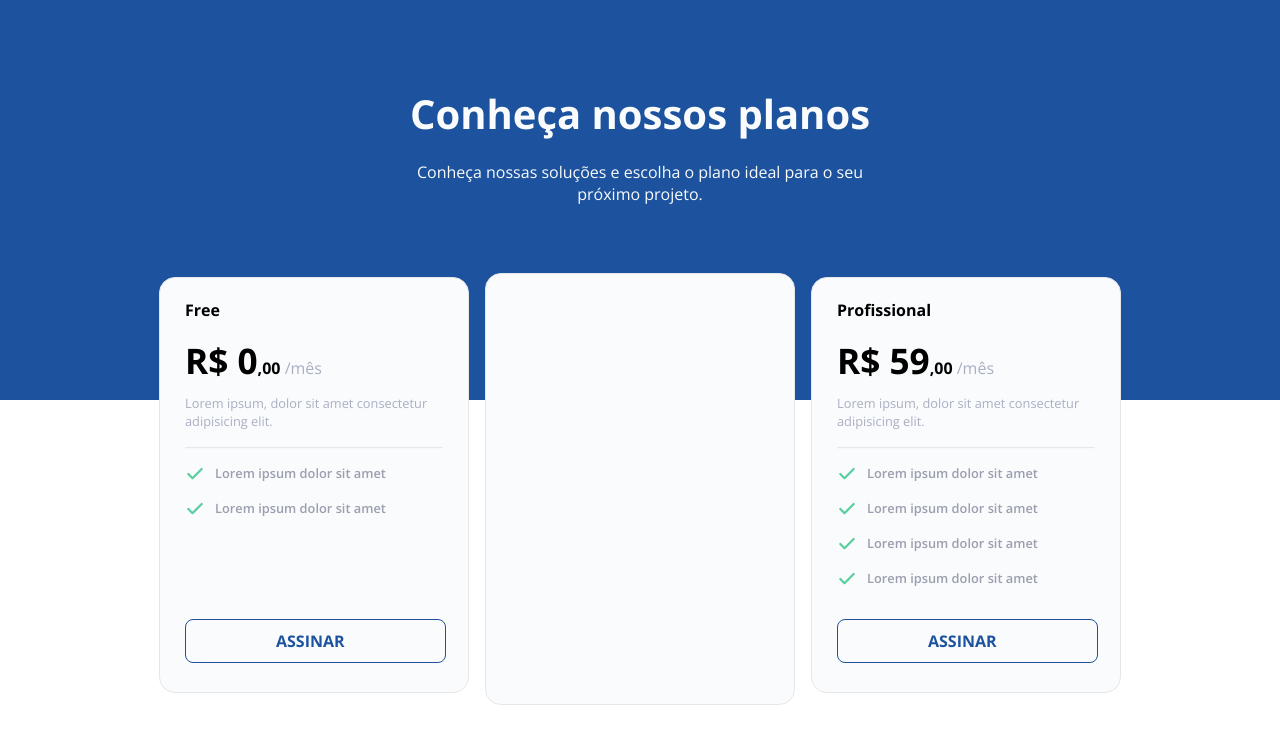
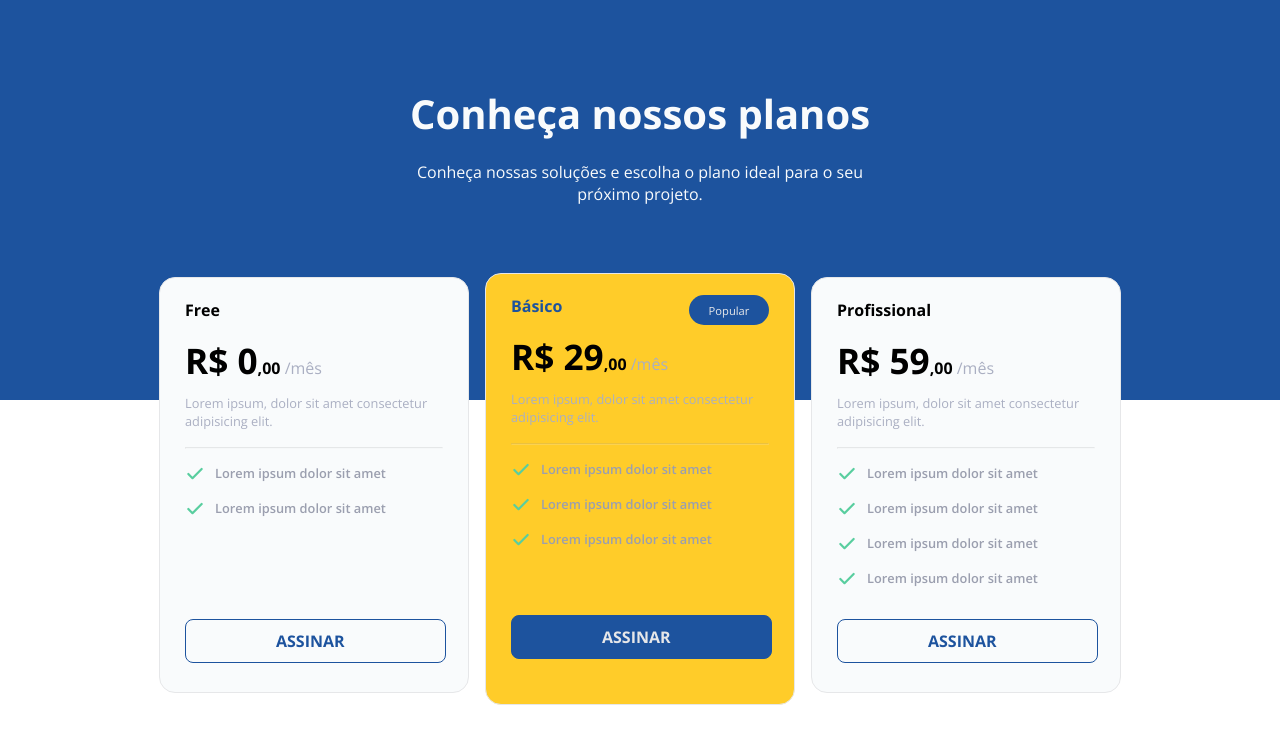
Before and after one commit to MatheusAlexandre28/challenge-Pricing-Table, a plain HTML site: page index.html in a window 1280 px wide. Drawn offline with nearby package versions, Linux system fonts and the light colour scheme.

Commit message:
Ajuste de box

```diff
--- a/index.html
+++ b/index.html
@@ -24,7 +24,17 @@
         <button class="btn">ASSINAR</button>
       </div>
       <div class="box-basic">
-
+        <div class="yellowTitle">
+          <h3 class="titleBoxBasic">Básico</h3>
+          <h3 class="Popular">Popular</h3>
+        </div>
+        <p><strong class="price">R$ 29</strong><strong>,00</strong><strong class="mes"> /mês</strong></p>
+        <p class="description">Lorem ipsum, dolor sit amet consectetur adipisicing elit. </p>
+        <hr>
+        <p class="imgCheck"><img src="./assets/check.svg" alt="" height="20px">Lorem ipsum dolor sit amet</p>
+        <p class="imgCheck"><img src="./assets/check.svg" alt="" height="20px">Lorem ipsum dolor sit amet</p>
+        <p class="imgCheck"><img src="./assets/check.svg" alt="" height="20px">Lorem ipsum dolor sit amet</p>
+        <button class="btn3">ASSINAR</button>
       </div>
       <div class="box-free">
         <h3 class="titleBox">Profissional</h3>
--- a/style.css
+++ b/style.css
@@ -87,12 +87,20 @@ header {
   background: #f9fbfc;
   border-radius: 1rem;
   border: .1px solid #e6e7e9;
+  padding: 21px 25px 21px 25px;
 }
 
 .titleBox {
   font-size: 1rem;
   font-weight: 700;
   margin-bottom: 15px;
+}
+
+.titleBoxBasic {
+  font-size: 1rem;
+  font-weight: 700;
+  margin-bottom: 15px;
+  color: #1d539e;
 }
 
 .price {
@@ -134,10 +142,12 @@ hr {
   padding: 10px 100px 10px 90px;
   font-size: 1em;
   font-weight: 700;
+  cursor: pointer;
 }
 
 .btn:hover {
-  background: aqua;
+  background: #1d539e;
+  color: #e6e7e9;
 }
 
 .btn2 {
@@ -149,4 +159,50 @@ hr {
   padding: 10px 100px 10px 90px;
   font-size: 1em;
   font-weight: 700;
+  cursor: pointer;
 }
+
+.btn2:hover {
+  background: #1d539e;
+  color: #e6e7e9;
+}
+
+
+.btn3 {
+  margin-top: 65px;
+  background: #1d539e;
+  border: #1d539e 1px solid;
+  border-radius: .5rem;
+  color: #e6e7e9;
+  padding: 10px 100px 10px 90px;
+  font-size: 1em;
+  font-weight: 700;
+  cursor: pointer;
+}
+
+.btn3:hover {
+  background: #f9fbfc;
+  color: #1d539e;
+}
+
+.yellowTitle {
+  display: flex;
+  justify-content: space-between;
+}
+
+.Popular {
+  display: flex;
+  align-items: center;
+  justify-content: center;
+  border-radius: 1rem;
+  background: #1d539e;
+  color: #e6e7e9;
+  font-size: .7em;
+  font-weight: 400;
+  height: 30px;
+  width: 80px;
+}
+
+.box-basic {
+  background-color: #ffcc29;
+}
```
